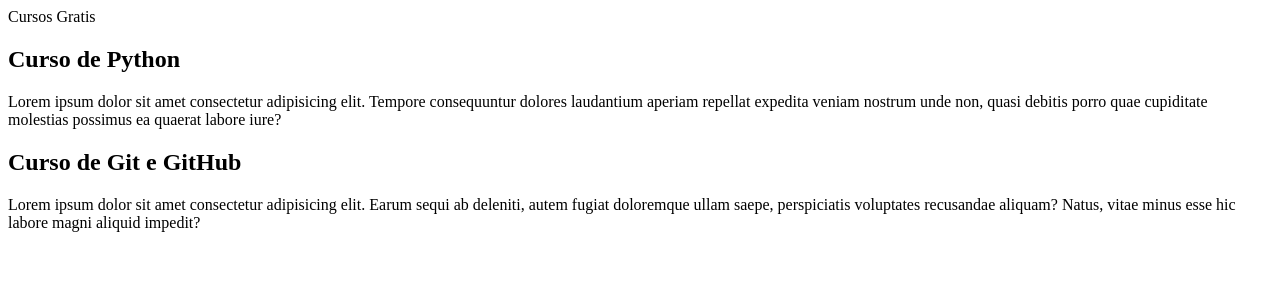
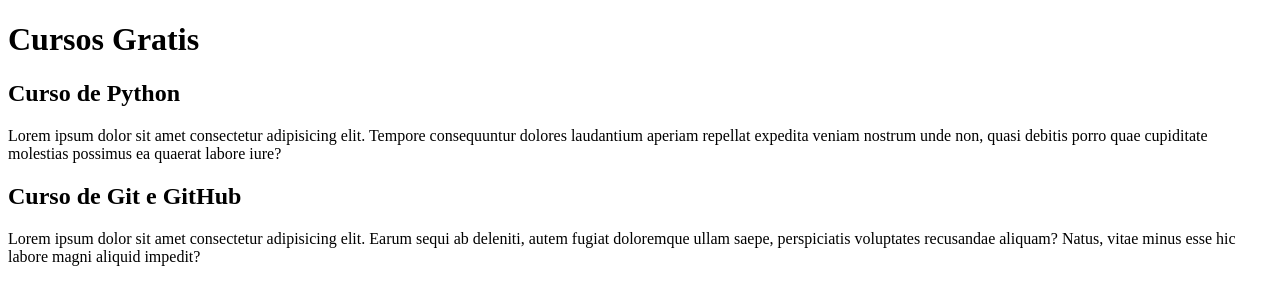
Before and after one commit to EmanoelElon/projeto-site, a plain HTML site: page index.html in a window 1280 px wide. Drawn offline with Linux system fonts and the light colour scheme.

Commit message:
Update index.html

```diff
--- a/index.html
+++ b/index.html
@@ -7,7 +7,9 @@
 </head>
 <body>
     <main>
-        <header>Cursos Gratis</header>
+        <header>
+            <h1>Cursos Gratis</h1>
+        </header>
     </main>
     <Article>
         <h2>Curso de Python</h2>
```
